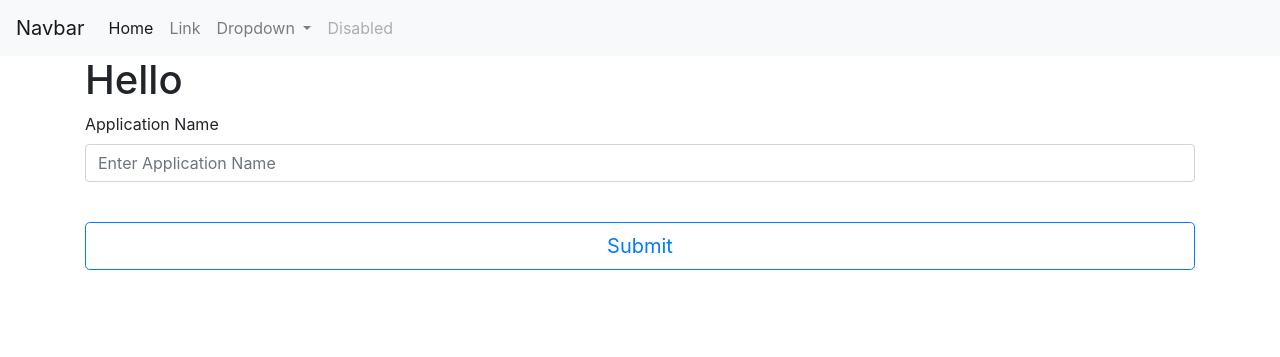
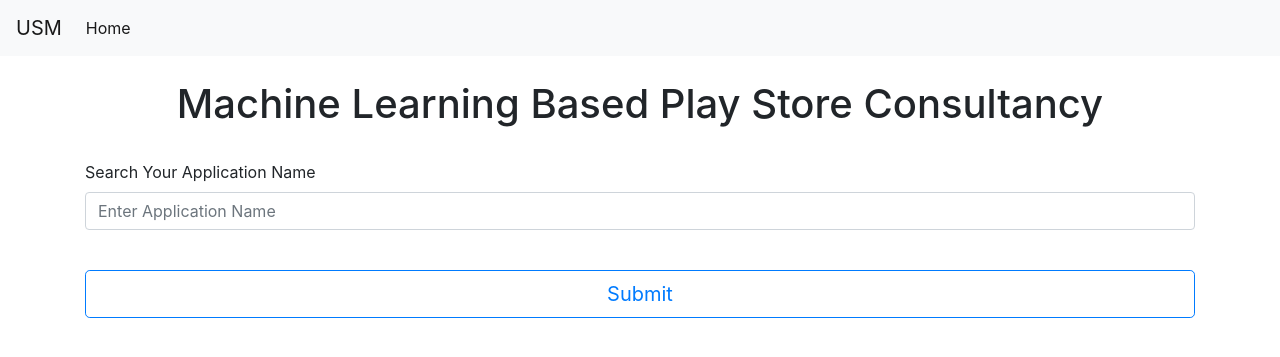
Before and after one commit to chuuhtetnaing/ml_project, a Flask app: page / in a window 1280 px wide. Shown: the top 357 px of the page. Run offline with Flask 2, Linux system fonts and the light colour scheme; some libraries are stand-ins or nearby versions.

Commit message:
fix nav bar and some title text

```diff
--- a/templates/index.html
+++ b/templates/index.html
@@ -13,7 +13,7 @@
 <body>
 
   <nav class="navbar navbar-expand-lg navbar-light bg-light">
-  <a class="navbar-brand" href="#">Navbar</a>
+  <a class="navbar-brand" href="#">USM</a>
   <button class="navbar-toggler" type="button" data-toggle="collapse" data-target="#navbarSupportedContent" aria-controls="navbarSupportedContent" aria-expanded="false" aria-label="Toggle navigation">
     <span class="navbar-toggler-icon"></span>
   </button>
@@ -23,23 +23,7 @@
       <li class="nav-item active">
         <a class="nav-link" href="{{ url_for('index') }}">Home <span class="sr-only">(current)</span></a>
       </li>
-      <li class="nav-item">
-        <a class="nav-link" href="#">Link</a>
-      </li>
-      <li class="nav-item dropdown">
-        <a class="nav-link dropdown-toggle" href="#" id="navbarDropdown" role="button" data-toggle="dropdown" aria-haspopup="true" aria-expanded="false">
-          Dropdown
-        </a>
-        <div class="dropdown-menu" aria-labelledby="navbarDropdown">
-          <a class="dropdown-item" href="#">Action</a>
-          <a class="dropdown-item" href="#">Another action</a>
-          <div class="dropdown-divider"></div>
-          <a class="dropdown-item" href="#">Something else here</a>
-        </div>
-      </li>
-      <li class="nav-item">
-        <a class="nav-link disabled" href="#" tabindex="-1" aria-disabled="true">Disabled</a>
-      </li>
+
     </ul>
   </div>
 </nav>
@@ -53,11 +37,12 @@
 
 
 	<div class="container">
-		<h1>Hello</h1>
-
+    <br>
+    <h1 align="center">Machine Learning Based Play Store Consultancy</h1>
+    <br>
 		<form action="{{url_for('search')}}" method="post">
 	    	<div class="form-group">
-		    	<label for="application">Application Name</label>
+		    	<label for="application">Search Your Application Name</label>
 		        <input class="form-control" type="text" id="application_name" name="application_name" placeholder="Enter Application Name">
 	    	</div>
 	    	<br>
```
Also changed, not shown: requirements.txt (+240 -15 lines), templates/improve.html (+3 -19 lines), templates/search.html (+2 -18 lines).
